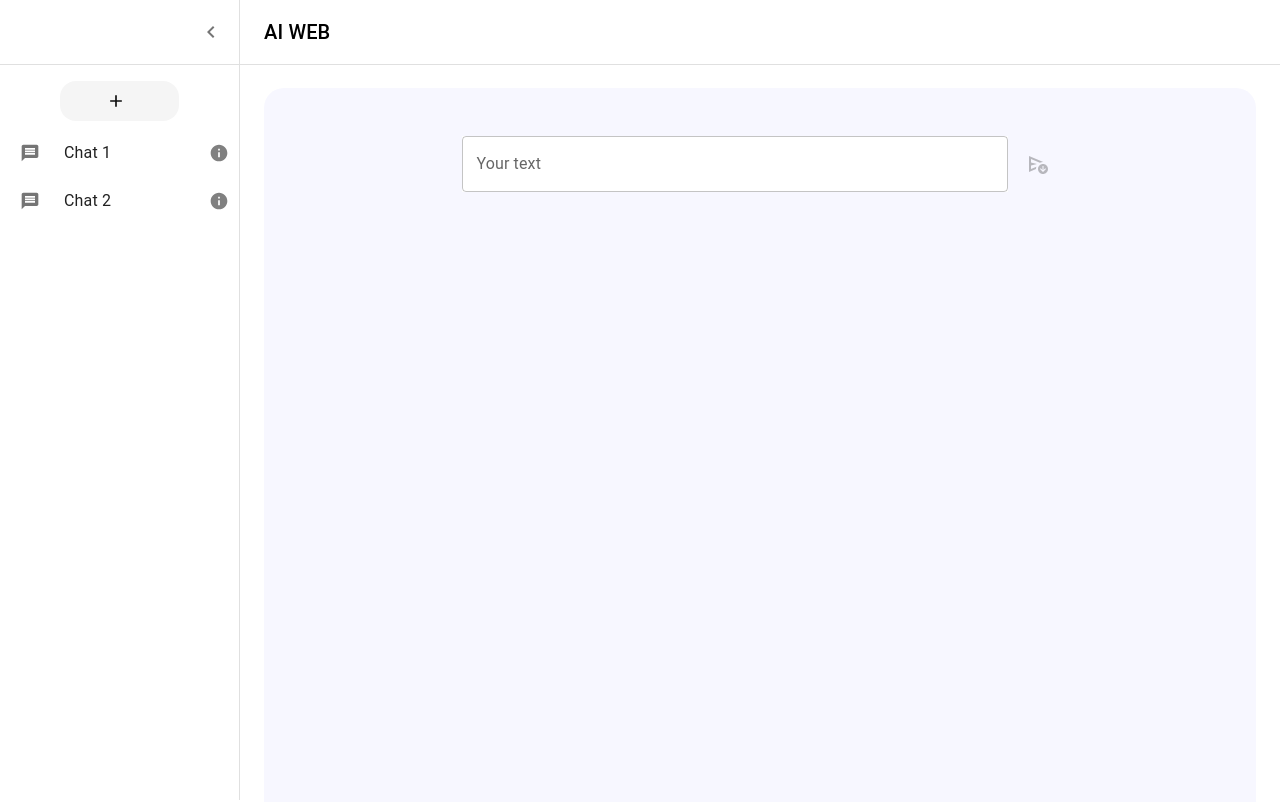
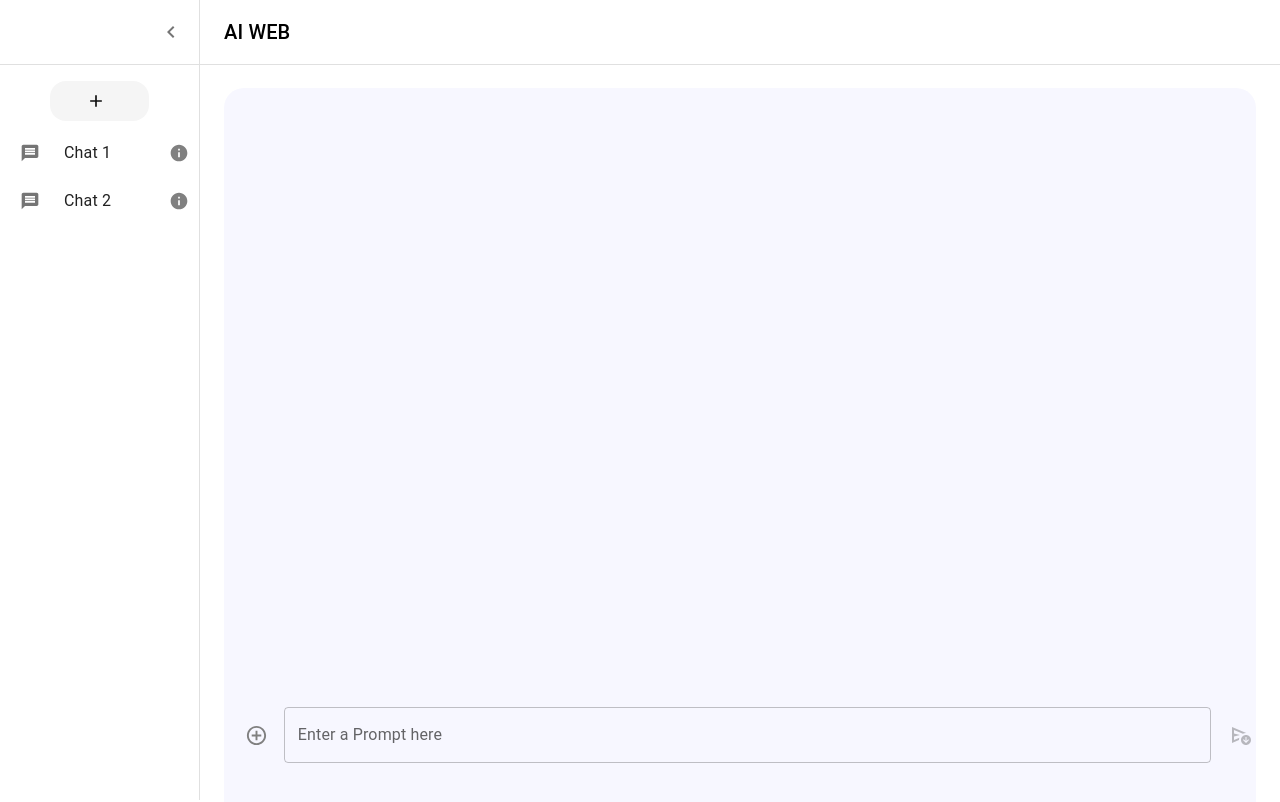
Before and after one commit to Vikramsinh28/ai-app, a React (Create React App) app: page / in a window 1280 px wide. Shown: the top 802 px of the page. Built offline with nearby package versions, Linux system fonts and the light colour scheme.

Commit message:
fixing Ui

```diff
--- a/package.json
+++ b/package.json
@@ -9,13 +9,14 @@
     "@mui/material": "^5.14.4",
     "@mui/styled-engine": "^5.13.2",
     "@mui/styled-engine-sc": "^5.12.0",
+    "@mui/styles": "^5.14.4",
     "@testing-library/jest-dom": "^5.17.0",
     "@testing-library/react": "^13.4.0",
     "@testing-library/user-event": "^13.5.0",
     "react": "^18.2.0",
     "react-dom": "^18.2.0",
     "react-router-dom": "^6.14.2",
-    "react-scripts": "5.0.1",
+    "react-scripts": "^5.0.1",
     "styled-components": "^5.3.11",
     "web-vitals": "^2.1.4",
     "workbox-background-sync": "^6.6.0",
--- a/src/App.js
+++ b/src/App.js
@@ -1,83 +1,12 @@
-import React, { useState } from "react";
+import React from "react";
 import "./App.css";
-import Layout from "./components/Layout/Layout";
-import { Box, TextField } from "@mui/material";
-import { IconButton, Tooltip } from "@mui/material";
-import { SendAndArchiveOutlined } from "@mui/icons-material";
-
-const ClearIcon = () => {
-  return (
-    <svg
-      xmlns="http://www.w3.org/2000/svg"
-      width="24"
-      height="24"
-      viewBox="0 0 24 24"
-      fill="none"
-      stroke="currentColor"
-      strokeWidth="2"
-      strokeLinecap="round"
-      strokeLinejoin="round"
-    >
-      <path d="M19 6.41L17.59 5 12 10.59 6.41 5 5 6.41 10.59 12 5 17.59 6.41 19 12 13.41 17.59 19 19 17.59 13.41 12z" />
-    </svg>
-  );
-};
+import Main from "./pages/main/Main";
 
 function App() {
-  const [value, setValue] = useState("");
-
-  const handleChange = (event) => {
-    setValue(event.target.value);
-  };
-
-  const handleClear = () => {
-    setValue("");
-  };
 
   return (
     <div className="App">
-      <Layout>
-        <Box
-          sx={{ background: "#f7f7ff" }}
-          style={{
-            margin: "0%",
-            borderRadius: "20px",
-            height: "100vh",
-          }}
-        >
-          <Box component="main" sx={{ flexGrow: 1, p: 3 }}>
-
-
-          </Box>
-          <Box
-            style={{
-              position : 'sticky',
-              bottom : 0,
-              margin : '0 20%',
-              display : 'flex'
-            }}
-
-          >
-            <TextField
-              label="Your text"
-              value={value}
-              onChange={handleChange}
-              style={{
-                width: "100%",
-                border: 0,
-                backgroundColor: "#fff",
-              }}
-            />
-            <IconButton
-              onClick={handleClear}
-              disabled={value === ""}
-              style={{ marginLeft: 10 }}
-            >
-                <SendAndArchiveOutlined />
-            </IconButton>
-          </Box>
-        </Box>
-      </Layout>
+      <Main />
     </div>
   );
 }
--- a/src/components/Layout/Layout.jsx
+++ b/src/components/Layout/Layout.jsx
@@ -16,13 +16,11 @@ import ListItem from '@mui/material/ListItem';
 import ListItemButton from '@mui/material/ListItemButton';
 import ListItemIcon from '@mui/material/ListItemIcon';
 import ListItemText from '@mui/material/ListItemText';
-import InboxIcon from '@mui/icons-material/MoveToInbox';
-import MailIcon from '@mui/icons-material/Mail';
 import { Button, Stack } from '@mui/material';
 import AddIcon from '@mui/icons-material/Add';
 import { Info, Message } from '@mui/icons-material';
 
-const drawerWidth = 240;
+const drawerWidth = 200;
 
 const openedMixin = (theme) => ({
   width: drawerWidth,
@@ -88,6 +86,7 @@ const Drawer = styled(MuiDrawer, { shouldForwardProp: (prop) => prop !== 'open'
     }),
   }),
 );
+
 
 export default function MiniDrawer({children}) {
   const theme = useTheme();
@@ -186,7 +185,6 @@ export default function MiniDrawer({children}) {
                   px: 2.5,
                   display   : 'flex',
                   alignItems : 'center',
-                  justifyContent : 'center'
                 }}
               >
                 <ListItemIcon
@@ -200,6 +198,8 @@ export default function MiniDrawer({children}) {
                 </ListItemIcon>
                 <ListItemText primary={text} sx={{ opacity: open ? 1 : 0 }} />
 
+                {
+                  open ? (
                     <Info sx={{ width: 20, height: 20 }} style = {{
                       position : 'absolute',
                       right : 10,
@@ -207,18 +207,22 @@ export default function MiniDrawer({children}) {
                     }}
                       onClick={() => {
                         alert('info')
-                  }}
-                />
+                      }
+                    } />
+                  ) : null
+                }
 
               </ListItemButton>
             </ListItem>
           ))}
         </List>
       </Drawer>
+
       <Box component="main" sx={{ flexGrow: 1, p: 3 }}>
         <DrawerHeader />
         {children}
       </Box>
+
     </Box>
   );
 }
--- a/src/pages/main/Main.jsx
+++ b/src/pages/main/Main.jsx
@@ -1,9 +1,96 @@
-import React from 'react'
+import React, { useState, useRef } from "react";
+import Layout from "../../components/Layout/Layout";
+import { Box, TextField } from "@mui/material";
+import { IconButton, Tooltip } from "@mui/material";
+import { AddCircleOutline, SendAndArchiveOutlined } from "@mui/icons-material";
+import { makeStyles } from "@mui/styles";
+import { Input } from "@mui/material";
 
-const main = () => {
+const Main = () => {
+  const [value, setValue] = useState("");
+  const [selectedFile, setSelectedFile] = useState(null);
+  const fileInputRef = useRef(null);
+
+  const handleChange = (event) => {
+    setValue(event.target.value);
+  };
+
+  const handleClear = () => {
+    setValue("");
+  };
+
+  const handleFileSelect = (event) => {
+    console.log(event.target.files[0] , "selected");
+    alert(event.target.files[0].name + " selected");
+    setSelectedFile(event.target.files[0]);
+  };
+
   return (
-    <div>main</div>
-  )
-}
+    <Layout>
+      <Box
+        sx={{ background: "#f7f7ff" }}
+        style={{
+          margin: "0%",
+          borderRadius: "20px",
+          height: "100vh",
+        }}
+      >
+        <Box component="main" sx={{ flexGrow: 1, p: 3 }}></Box>
 
-export default main
+        <Box
+          style={{
+            display: "flex",
+            justifyContent: "center",
+            alignItems: "center",
+            position: "fixed",
+            bottom: 37,
+            width: "80vw",
+            marginLeft: "1vw",
+          }}
+        >
+          <Tooltip title="Add a file">
+            <IconButton
+              onClick={() => {
+                // Open the file input when the icon is clicked
+                if (fileInputRef.current) {
+                  fileInputRef.current.click();
+                }
+              }}
+            >
+              <AddCircleOutline
+                sx={{ color: "grey", fontSize: 23, marginRight: 1 }}
+              />
+
+              {/* The actual file input which is hidden */}
+
+              <input
+                type="file"
+                accept=".pdf,.doc,.docx,.png" // Specify the accepted file types
+                ref={fileInputRef}
+                style={{ display: "none" }}
+                onChange={handleFileSelect}
+              />
+
+            </IconButton>
+          </Tooltip>
+
+          <TextField
+            label="Enter a Prompt here"
+            value={value}
+            onChange={handleChange}
+            fullWidth
+          />
+          <IconButton
+            onClick={handleClear}
+            disabled={value === ""}
+            style={{ marginLeft: 10 }}
+          >
+            <SendAndArchiveOutlined />
+          </IconButton>
+        </Box>
+      </Box>
+    </Layout>
+  );
+};
+
+export default Main;
```
Also changed, not shown: 1 other file (tests, documents, lock files or other folders). Lines whose indentation alone changed are shown as unchanged.
